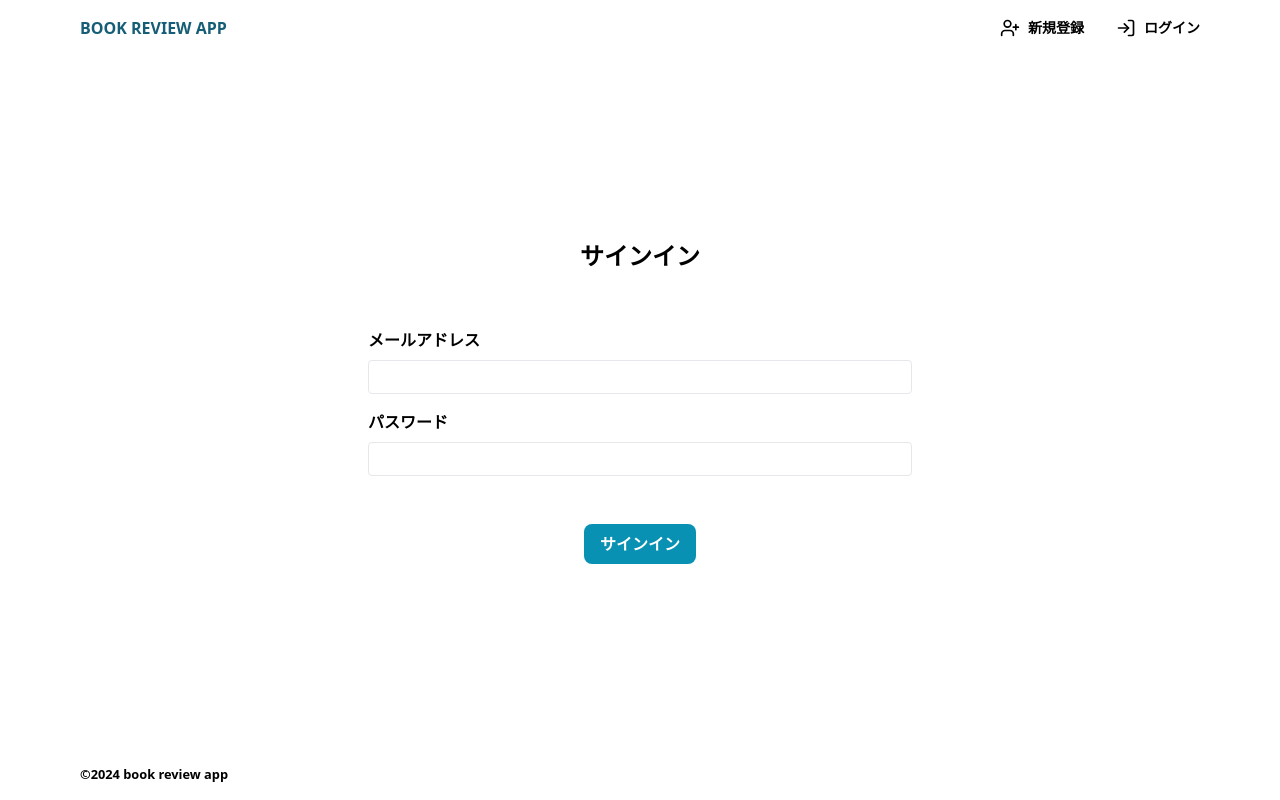
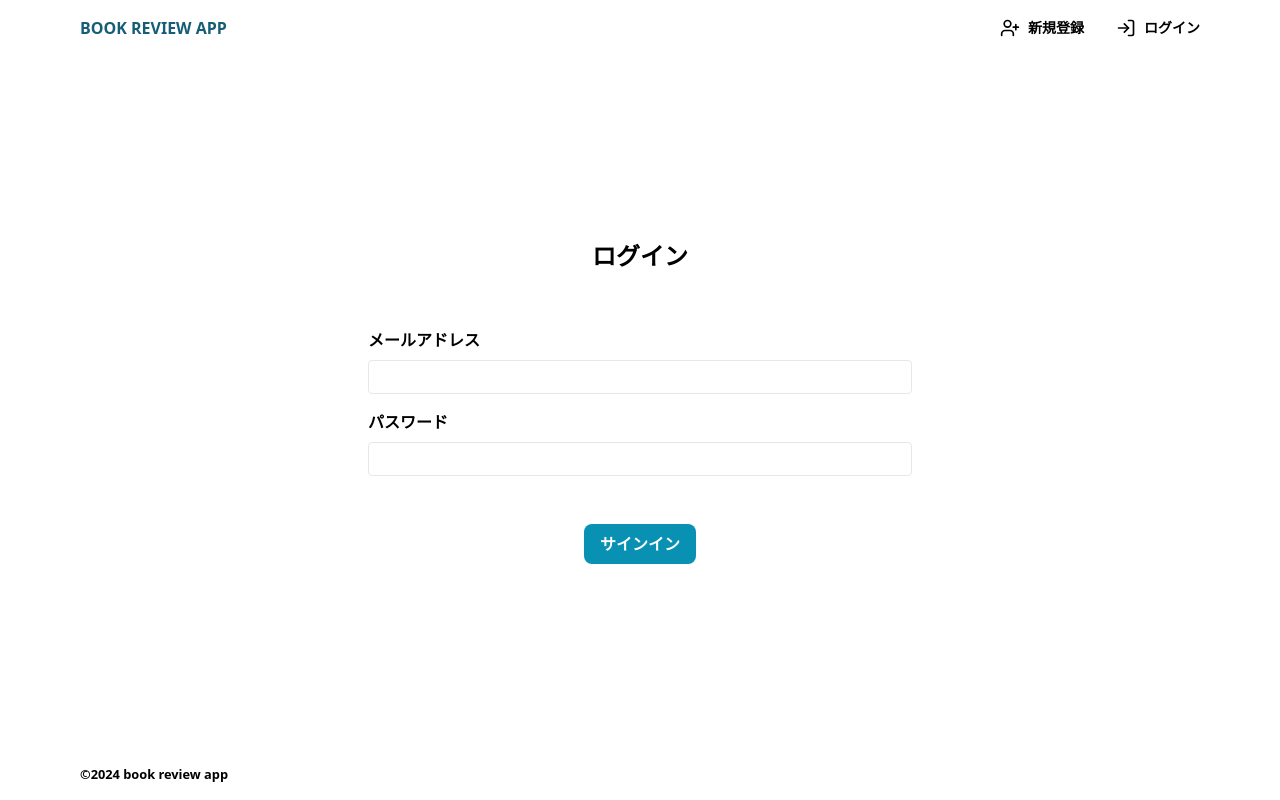
Before and after one commit to hikaruonitsuka/book-review-app, a React (Vite) app: page /login in a window 1280 px wide. Built offline with nearby package versions, Linux system fonts and the light colour scheme; no server answers.

Commit message:
[fix]:文字修正

```diff
--- a/src/pages/Login.tsx
+++ b/src/pages/Login.tsx
@@ -6,7 +6,7 @@ const Login = () => {
     <div className="grid min-h-full place-items-center">
       <Container size="sm">
         <section className="flex w-full flex-col gap-y-14">
-          <h2 className="text-center text-2xl font-bold">サインイン</h2>
+          <h2 className="text-center text-2xl font-bold">ログイン</h2>
           <LoginForm />
         </section>
       </Container>
```
